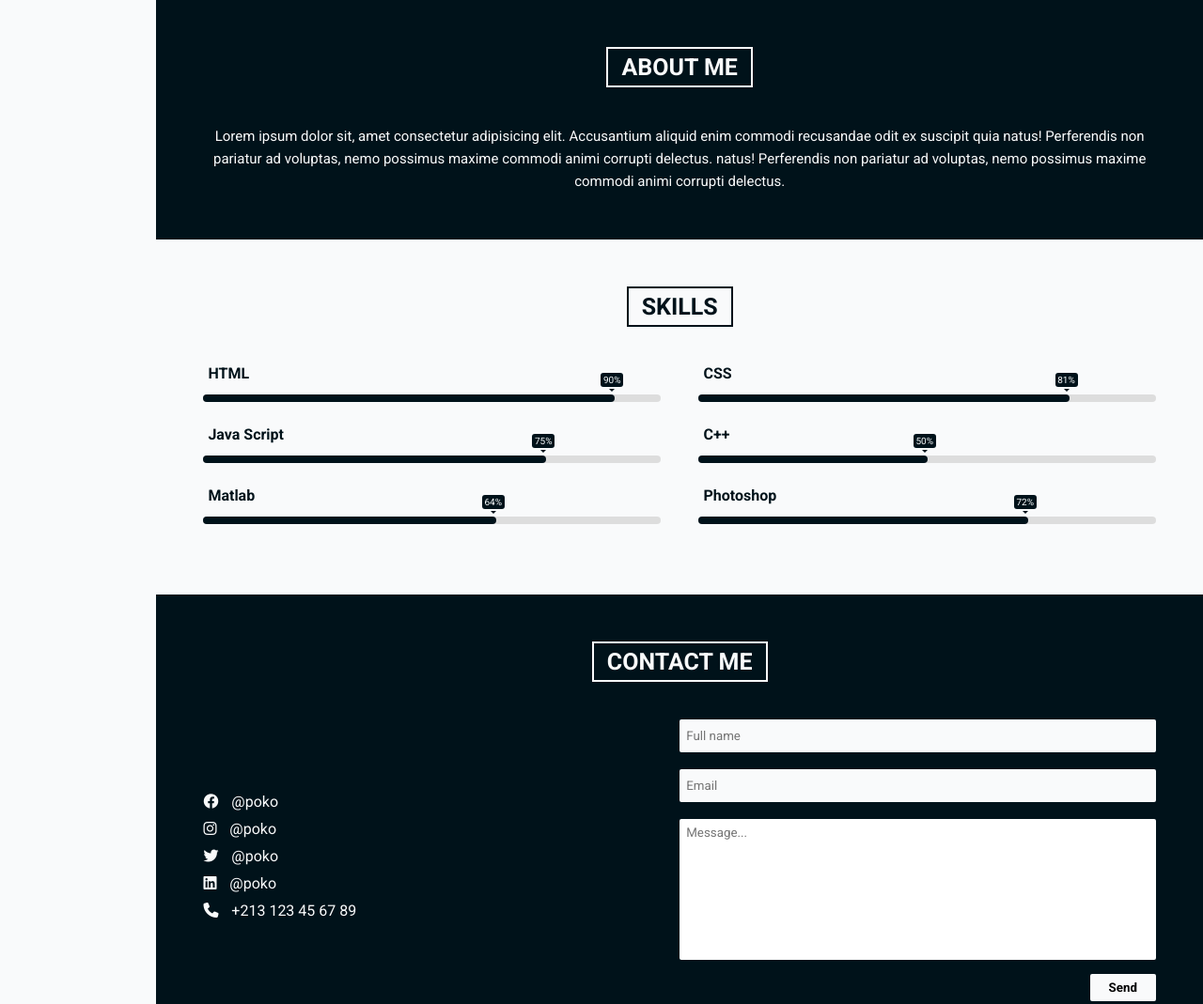
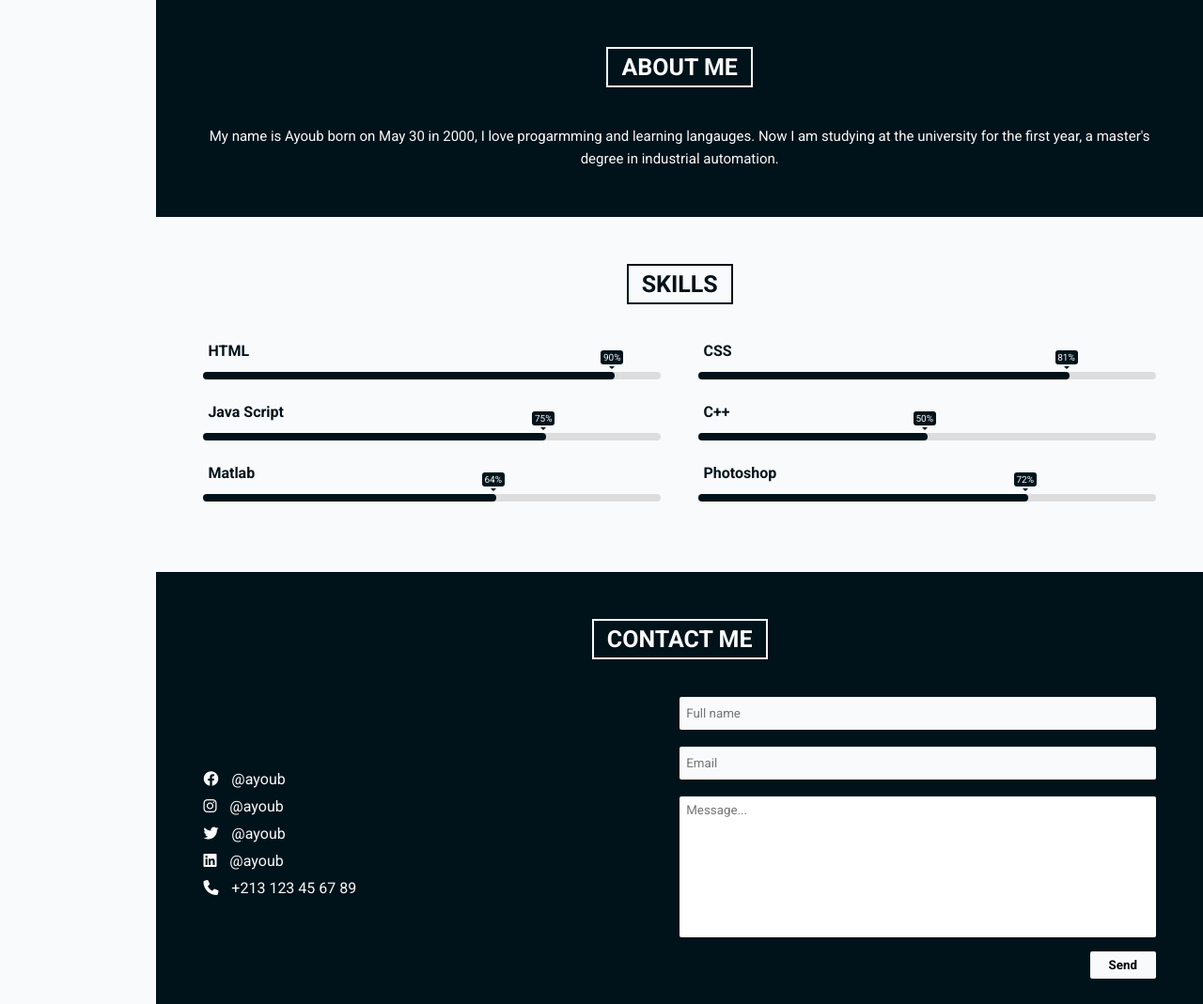
Before and after one commit to PO-KO/colleg-project, a plain HTML site: page index.html in a window 1280 px wide. Shown: the part 800-1869 px from the top of the page at 94% size. Drawn offline with Linux system fonts and the light colour scheme.

Commit message:
Update index.html

```diff
--- a/index.html
+++ b/index.html
@@ -10,14 +10,14 @@
       href="https://cdnjs.cloudflare.com/ajax/libs/font-awesome/6.2.0/css/all.min.css"
     />
     <link rel="stylesheet" href="./style.css" />
-    <title>My portfolio</title>
+    <title>Ayoub Cv</title>
   </head>
   <body>
     <header>
       <div class="menu-icon">
         <i class="fa-solid fa-bars"></i>
       </div>
-      <div class="logo">Poko.</div>
+      <div class="logo">AYOUB.</div>
     </header>
     <main>
       <aside>
@@ -31,10 +31,9 @@
       <section class="content">
         <div class="hero">
           <div class="left">
-            <h1>Lorem ipsum dolor sit amet.</h1>
+            <h1>Hi, I'm Daoui Ayoub a web developer</h1>
             <p>
-              Lorem ipsum dolor, sit amet consectetur adipisicing elit. Rerum
-              sint ullam ipsa esse excepturi suscipit!
+              Make it work, make it right, make it fast
             </p>
           </div>
           <div class="right">
@@ -44,11 +43,8 @@
         <div id="about" class="about">
           <h3 class="special-heading"><span>About me</span></h3>
           <p class="text">
-            Lorem ipsum dolor sit, amet consectetur adipisicing elit.
-            Accusantium aliquid enim commodi recusandae odit ex suscipit quia
-            natus! Perferendis non pariatur ad voluptas, nemo possimus maxime
-            commodi animi corrupti delectus. natus! Perferendis non pariatur ad
-            voluptas, nemo possimus maxime commodi animi corrupti delectus.
+            My name is Ayoub born on May 30 in 2000, I love progarmming and learning langauges.
+            Now I am studying at the university for the first year, a master's degree in industrial automation.
           </p>
         </div>
         <div id="skills" class="skills">
@@ -98,19 +94,19 @@
             <div class="socials">
               <div class="social">
                 <i class="fa-brands fa-facebook"></i>
-                <a href="#">@poko</a>
+                <a href="#">@ayoub</a>
               </div>
               <div class="social">
                 <i class="fa-brands fa-instagram"></i>
-                <a href="#">@poko</a>
+                <a href="#">@ayoub</a>
               </div>
               <div class="social">
                 <i class="fa-brands fa-twitter"></i>
-                <a href="#">@poko</a>
+                <a href="#">@ayoub</a>
               </div>
               <div class="social">
                 <i class="fa-brands fa-linkedin"></i>
-                <a href="#">@poko</a>
+                <a href="#">@ayoub</a>
               </div>
               <div class="social">
                 <i class="fa-solid fa-phone"></i>
```
